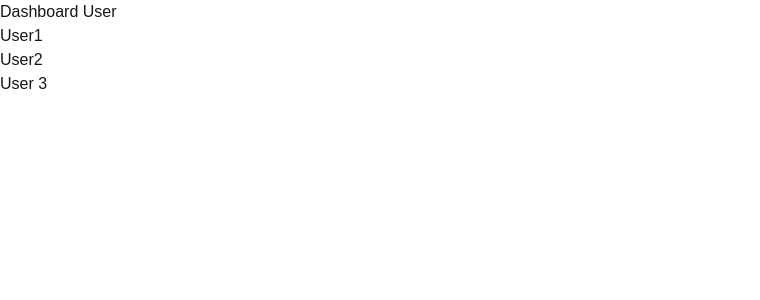
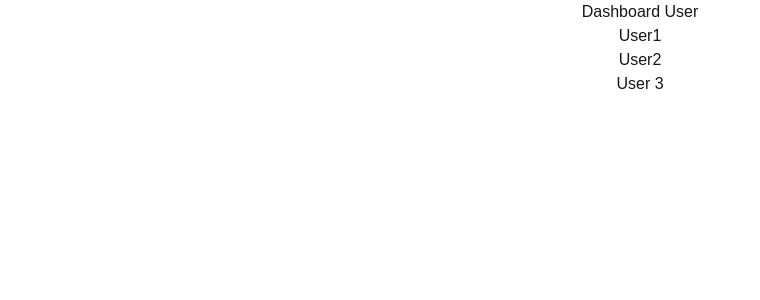
Before and after one commit to KrishDevCrafting/NextjsLearning, a Next.js app in the folder my-app/: page /dashboard/user in a window 1280 px wide. Shown: the top 300 px of the page, without its empty margins (0-760 px from the left). Built offline with nearby package versions, Linux system fonts and the light colour scheme.

Commit message:
Dynamic-users

```diff
--- a/my-app/src/app/dashboard/user/[id]/page.tsx
+++ b/my-app/src/app/dashboard/user/[id]/page.tsx
@@ -1,9 +1,16 @@
-import React from 'react'
+import React from "react";
 
-const UserDetail = () => {
+const UserDetail = async ({ params }: { params: Promise<{ id: string }> }) => {
+  const { id } = await params;
+
   return (
-    <div>UserDetail</div>
-  )
-}
+    <div>
+      UserDetail
+      <h1>
+        Showing the details <strong>#{id}</strong>
+      </h1>
+    </div>
+  );
+};
 
-export default UserDetail
+export default UserDetail;
--- a/my-app/src/app/dashboard/user/page.tsx
+++ b/my-app/src/app/dashboard/user/page.tsx
@@ -1,19 +1,20 @@
 import React from "react";
 import Link from "next/link";
+
 const User = () => {
   return (
-    <div>
+    <div className="text-center">
       <h1>Dashboard User</h1>
 
       <ul>
         <li>
-          <Link href="/dashboard/User1">User1</Link>
+          <Link href="/dashboard/user/user1">User1</Link>
         </li>
         <li>
-          <Link href="dashboard/User2">User2</Link>
+          <Link href="/dashboard/user/user2">User2</Link>
         </li>
         <li>
-          <Link href="dashboard/User3">User 3</Link>
+          <Link href="/dashboard/user/user3">User 3</Link>
         </li>
       </ul>
     </div>
```
